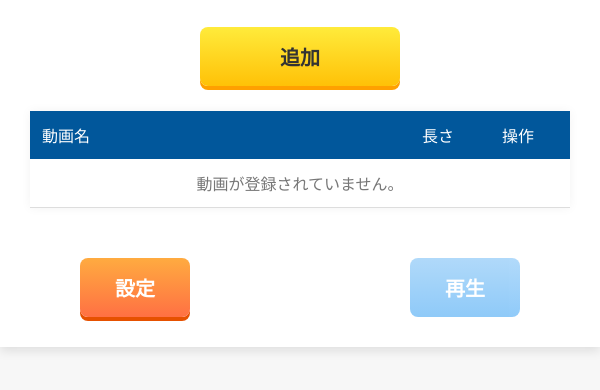
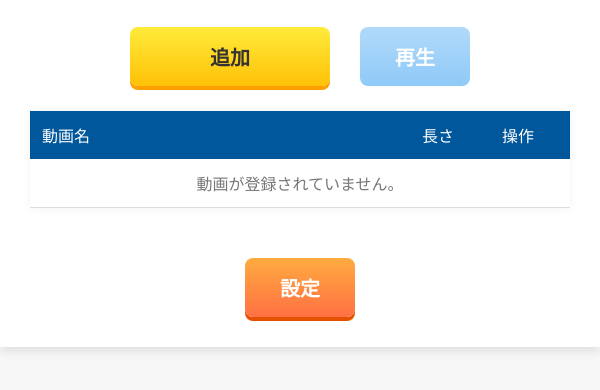
Before and after one commit to kumadesu4649/AD------, an Electron app: page controller.html in a window 600 px wide. Shown: the part 140-530 px from the top of the page. Drawn offline with Linux system fonts and the light colour scheme.

Commit message:
ほげほげ

```diff
--- a/controller.html
+++ b/controller.html
@@ -148,8 +148,10 @@
             <h1>デジタルサイネージシステム</h1>
         </header>
 
-        <div class="button-row">
+        <!-- ボタン行: 追加・再生を横並び中央配置 -->
+        <div class="button-row" style="display: flex; justify-content: center; gap: 30px; margin-bottom: 25px;">
             <button id="addBtn" class="action-btn yellow-btn">追加</button>
+            <button id="playBtn" class="action-btn blue-btn" disabled>再生</button>
         </div>
 
         <table id="playlistTable">
@@ -165,9 +167,9 @@
             </tbody>
         </table>
 
-        <div class="footer-buttons">
+        <!-- 設定ボタンを下部中央に単独配置 -->
+        <div class="footer-buttons" style="display: flex; justify-content: center; padding: 0;">
             <button id="configBtn" class="action-btn orange-btn">設定</button>
-            <button id="playBtn" class="action-btn blue-btn" disabled>再生</button>
         </div>
     </div>
 
```
Also changed, not shown: package.json (+6 -1 lines), 1 other file.
